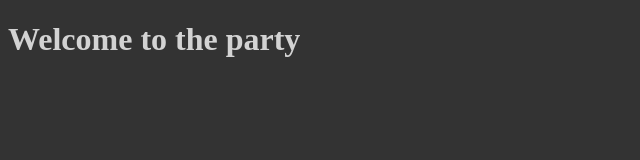
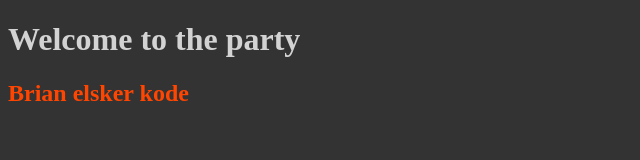
Before and after one commit to thornings/briantestrepository, a plain HTML site: page index.html in a window 1280 px wide. Shown: the whole page, without its empty margins (0-640 px from the left). Drawn offline with Linux system fonts and the light colour scheme.

Commit message:
brian elsker kode

```diff
--- a/index.html
+++ b/index.html
@@ -8,5 +8,6 @@
     </head>
     <body>
         <h1>Welcome to the party</h1>
+        <h2>Brian elsker kode</h2>
     </body>
 </html>
--- a/style.css
+++ b/style.css
@@ -2,3 +2,7 @@ body {
     background-color: #333;
     color: lightgray;
 }
+
+body h2 {
+    color: orangered;
+}
```
